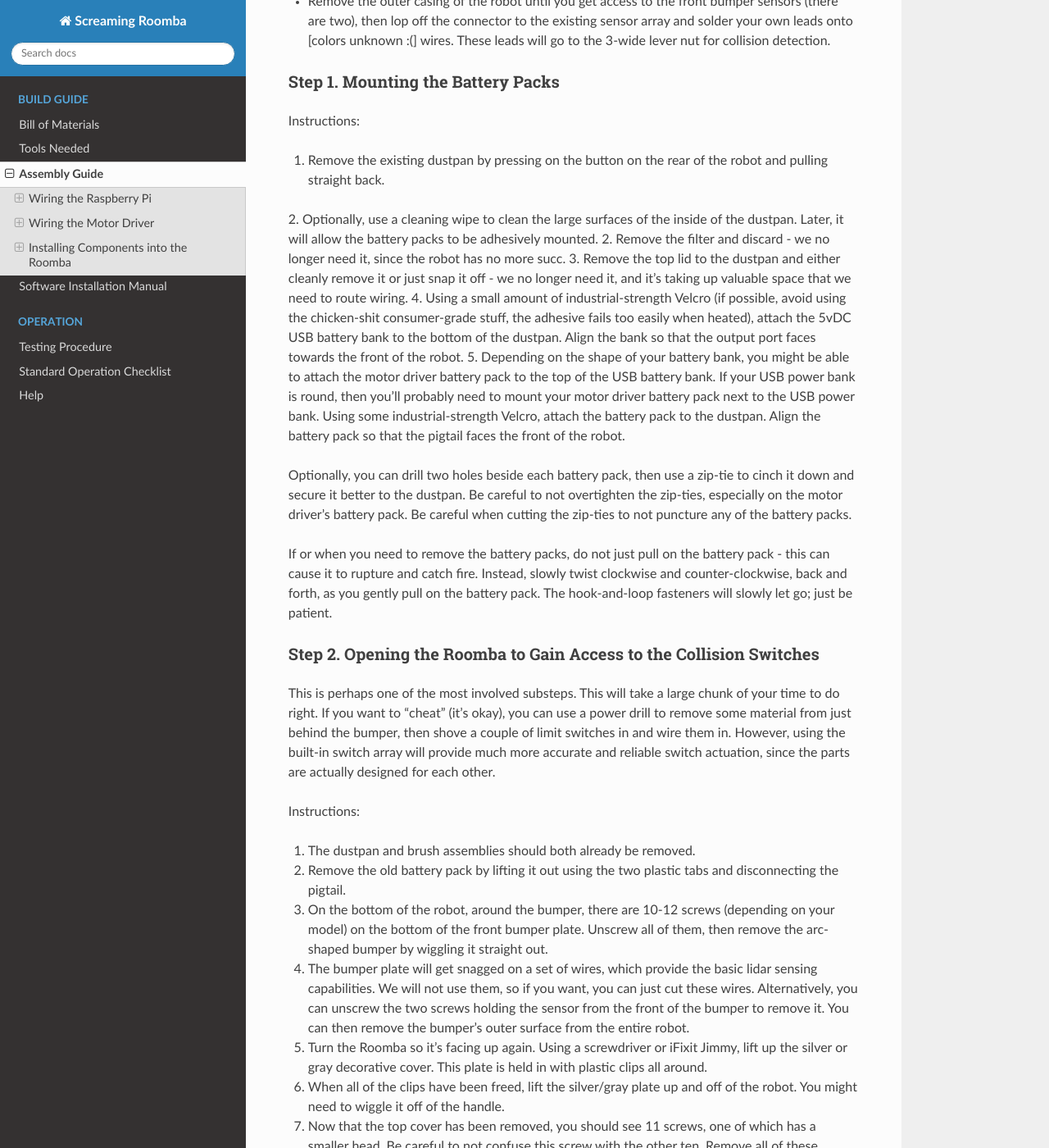
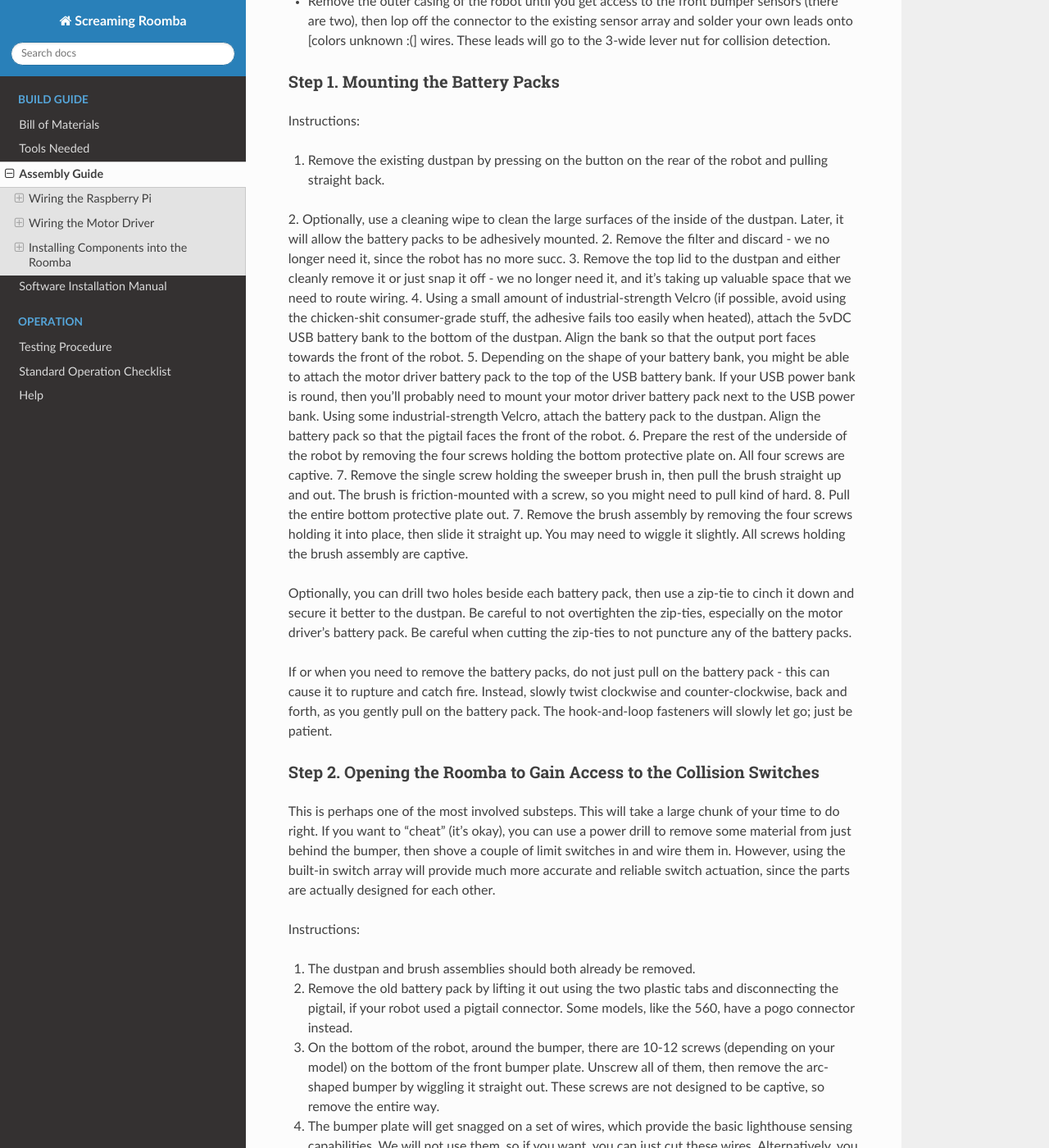
Before and after one commit to kim3-sudo/screamingroomba, a Sphinx documentation site: the page built from docs/guide/assembly.rst, in a window 1280 px wide and 1400 px high, scrolled down 7057 px. Shown: the whole window at 82% size. Built offline with Sphinx 7.4.7 and the Read the Docs theme 2.0.0, drawn with Linux system fonts in a browser that asks for light colours; some of the changed text lies outside the part shown.

Commit message:
Update documentation

```diff
--- a/docs/guide/assembly.rst
+++ b/docs/guide/assembly.rst
@@ -182,6 +182,10 @@ Instructions:
 3. Remove the top lid to the dustpan and either cleanly remove it or just snap it off - we no longer need it, and it's taking up valuable space that we need to route wiring.
 4. Using a small amount of industrial-strength Velcro (if possible, avoid using the chicken-shit consumer-grade stuff, the adhesive fails too easily when heated), attach the 5vDC USB battery bank to the bottom of the dustpan. Align the bank so that the output port faces towards the front of the robot.
 5. Depending on the shape of your battery bank, you might be able to attach the motor driver battery pack to the top of the USB battery bank. If your USB power bank is round, then you'll probably need to mount your motor driver battery pack next to the USB power bank. Using some industrial-strength Velcro, attach the battery pack to the dustpan. Align the battery pack so that the pigtail faces the front of the robot.
+6. Prepare the rest of the underside of the robot by removing the four screws holding the bottom protective plate on. All four screws are captive.
+7. Remove the single screw holding the sweeper brush in, then pull the brush straight up and out. The brush is friction-mounted with a screw, so you might need to pull kind of hard.
+8. Pull the entire bottom protective plate out.
+7. Remove the brush assembly by removing the four screws holding it into place, then slide it straight up. You may need to wiggle it slightly. All screws holding the brush assembly are captive.
 
 Optionally, you can drill two holes beside each battery pack, then use a zip-tie to cinch it down and secure it better to the dustpan. Be careful to not overtighten the zip-ties, especially on the motor driver's battery pack. Be careful when cutting the zip-ties to not puncture any of the battery packs.
 
@@ -195,12 +199,12 @@ This is perhaps one of the most involved substeps. This will take a large chunk
 Instructions:
 
 1. The dustpan and brush assemblies should both already be removed.
-2. Remove the old battery pack by lifting it out using the two plastic tabs and disconnecting the pigtail.
-3. On the bottom of the robot, around the bumper, there are 10-12 screws (depending on your model) on the bottom of the front bumper plate. Unscrew all of them, then remove the arc-shaped bumper by wiggling it straight out.
-4. The bumper plate will get snagged on a set of wires, which provide the basic lidar sensing capabilities. We will not use them, so if you want, you can just cut these wires. Alternatively, you can unscrew the two screws holding the sensor from the front of the bumper to remove it. You can then remove the bumper's outer surface from the entire robot.
-5. Turn the Roomba so it's facing up again. Using a screwdriver or iFixit Jimmy, lift up the silver or gray decorative cover. This plate is held in with plastic clips all around.
+2. Remove the old battery pack by lifting it out using the two plastic tabs and disconnecting the pigtail, if your robot used a pigtail connector. Some models, like the 560, have a pogo connector instead.
+3. On the bottom of the robot, around the bumper, there are 10-12 screws (depending on your model) on the bottom of the front bumper plate. Unscrew all of them, then remove the arc-shaped bumper by wiggling it straight out. These screws are not designed to be captive, so remove the entire way.
+4. The bumper plate will get snagged on a set of wires, which provide the basic lighthouse sensing capabilities. We will not use them, so if you want, you can just cut these wires. Alternatively, you can unscrew the two screws holding the sensor from the front of the bumper to remove it. You can then remove the bumper's outer surface from the entire robot.
+5. Turn the Roomba so it's facing up again. Using a screwdriver, iFixit Jimmy, or just your fingers, lift up the silver or gray decorative cover. This plate is held in with plastic clips all around. You might need to pull quite hard to release all of the clips.
 6. When all of the clips have been freed, lift the silver/gray plate up and off of the robot. You might need to wiggle it off of the handle.
-7. Now that the top cover has been removed, you should see 11 screws, one of which has a smaller head. Be careful to not confuse this screw with the other ten. Remove all of these screws.
+7. Now that the top cover has been removed, you should see 11 screws, one of which has a smaller head (probably at the bottom of the control panel). Be careful to not confuse this screw with the other ten.  Remove all of these screws. There are also two screws next to each end of the handle - you don't need to remove these.
 8. Using your thumbs, press down on the center control panel, then use your other fingers to pull straight up on the outer casing. Depending on your Roomba, it might be easy or difficult to remove.
 9. Lift off the silver decorative ring around the control panel, followed by the button cover itself.
 10. You should now see four additional screws on the actuator plate. Unscrew these, then remove the actuator plate.
@@ -208,7 +212,7 @@ Instructions:
 12. At the rear of the board, disconnect the four connectors. They are all keyed differently.
 13. There are five screws that hold the main motherboard in. Remove each of these.
 14. Pull the motherboard up and out of the Roomba. It won't come all the way out, but this is okay. Don't force the motherboard al the way out, since there are cables. However, the cables should be long enough that you can get the motherboard well enough out to work on it.
-15. Disconnect all of the five connectors holding the motherboard in. Our main focus will be on connector 2.
+15. Disconnect all of the five connectors holding the motherboard in. Our main focus will be on connector 2 (J12), highlighted in the image below, so you might want to mark this connector by drawing an arrow or circle on the motherboard PCB.
 
 Step 3. Separating the Bumper Sensor Array
 ^^^^^^^^^^^^^^^^^^^^^^^^^^^^^^^^^^^^^^^^^^
--- a/docs/guide/parts.rst
+++ b/docs/guide/parts.rst
@@ -10,7 +10,7 @@ Bill of Materials
 +-----------------------------------------------------+----------+------------+-------------+------------------------------------------------------------------------------------------------------+
 | Jumper Wire Kit having (M-F, M-M, and F-F is handy) | 1        | ~$5.00     | $5.00       | `here <https://www.amazon.com/EDGELEC-Breadboard-Optional-Assorted-Multicolored/dp/B07GD2BWPY>`_     |
 +-----------------------------------------------------+----------+------------+-------------+------------------------------------------------------------------------------------------------------+
-| Generic Roomba                                      | 1        | ~$30.00    | $30.00      | `here <https://www.ebay.com/itm/IRobot-Roomba-w-Charger/264939929657>`_                              |
+| iRobot Roomba 560                                   | 1        | ~$30.00    | $30.00      | `here <https://www.ebay.com/itm/IRobot-Roomba-w-Charger/264939929657>`_                              |
 +-----------------------------------------------------+----------+------------+-------------+------------------------------------------------------------------------------------------------------+
 | 32GB microSDHC Memory Card                          | 1        | ~$7.49     | $7.49       | `here <https://www.amazon.com/Samsung-MicroSDHC-Adapter-MB-ME32GA-AM/dp/B06XWN9Q99>`_                |
 +-----------------------------------------------------+----------+------------+-------------+------------------------------------------------------------------------------------------------------+
@@ -37,4 +37,6 @@ You need three separate battery packs: 1x5vDC, 1x14-18vDC, and one integrated in
 
 During testing, consider using a bench power supply set to the target voltage of your battery pack, that way, you don't have to continuously charge the battery pack. Pick up another pack of XT90 leads and some primary wire.
 
+This documentation is written for the iRobot Roomba 560 model, but these instructions should be adaptable to other robot platforms as well, especially those from the same generation from iRobot.
+
 *Note: Older versions of this documentation indicated that you should also get limit switches. Newer revisions have changed to using the Roomba's built-in sensor array.*
```
